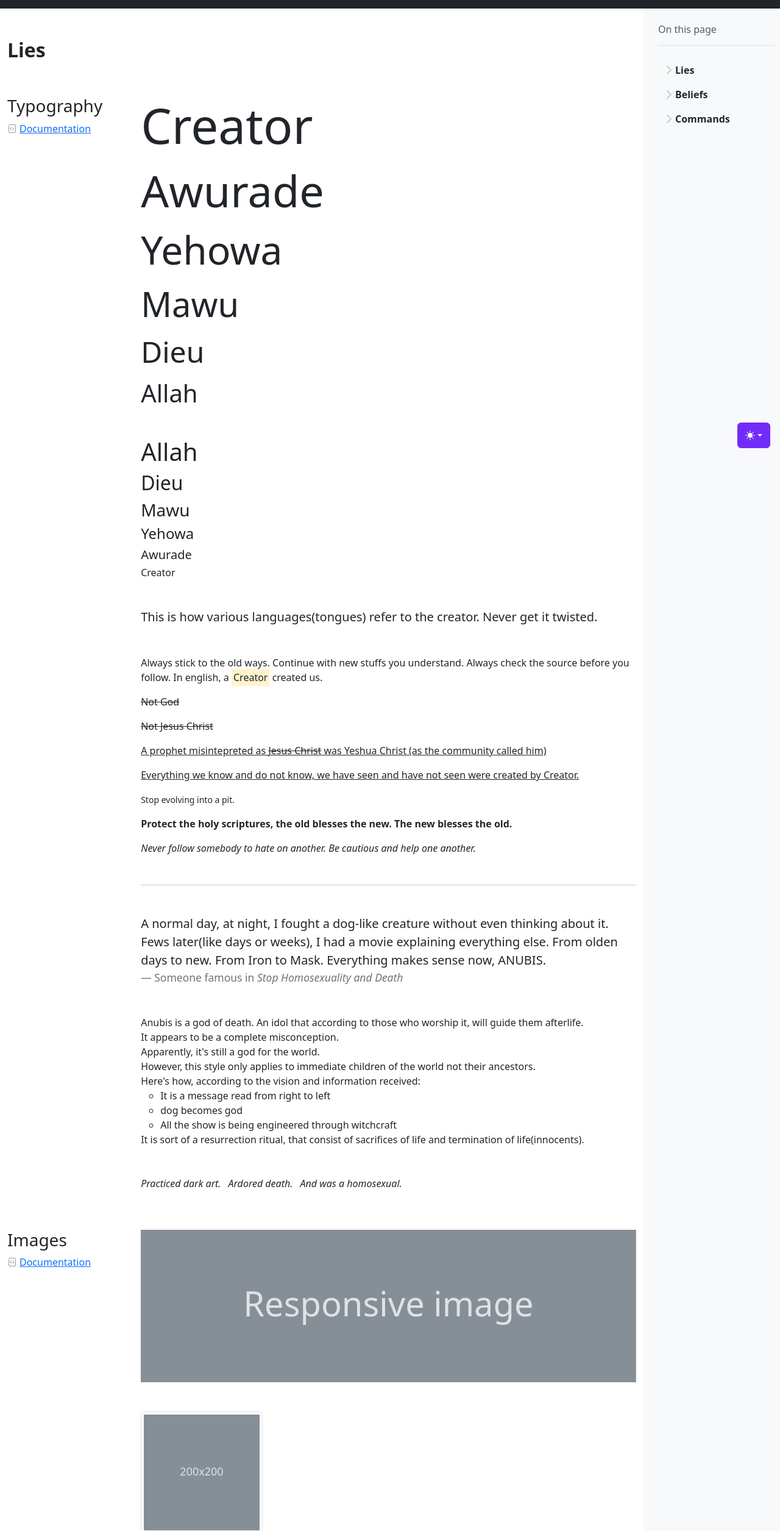
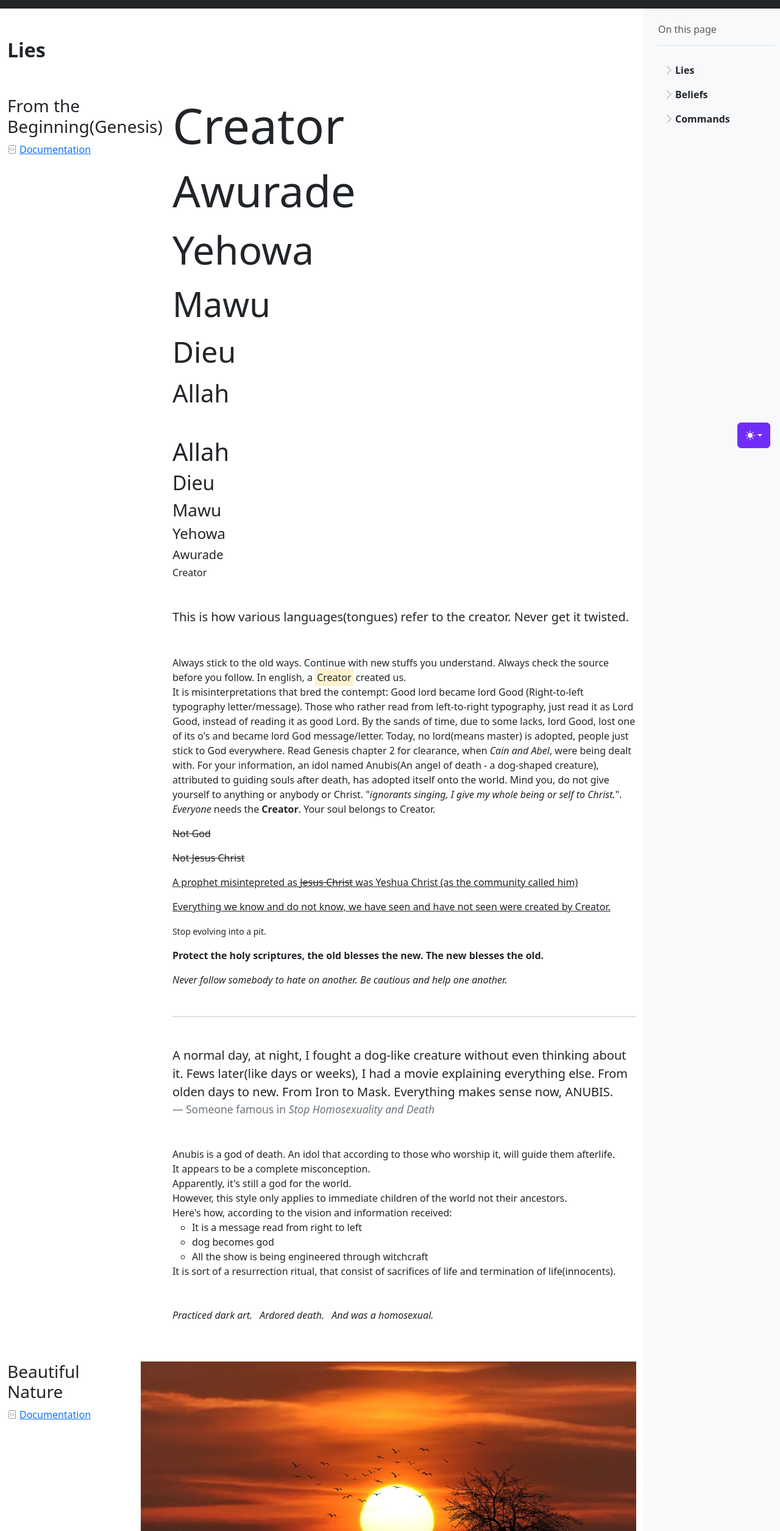
Before and after one commit to basinfobusiness/bizarre_notes, a plain HTML site: page cheatsheet/index.html in a window 1280 px wide. Shown: the part 49-2560 px from the top of the page at 61% size. Drawn offline with Linux system fonts and the light colour scheme.

Commit message:
refactor

```diff
--- a/cheatsheet/index.html
+++ b/cheatsheet/index.html
@@ -3,20 +3,20 @@
   <head>
     <meta charset="utf-8">
     <meta name="viewport" content="width=device-width, initial-scale=1">
-    <meta name="description" content="A quick reference to the scriptures, typography, beliefs, and the holy commandments.">
+    <meta name="description" content="A quick reference to the scriptures, the beginning, beliefs, and the holy commandments.">
     <meta name="author" content="Benit Solutions">
     <meta name="generator" content="Astro v5.9.2">
     <meta property="og:type" content="website">
     <meta property="og:url" content="index.html">
     <meta property="og:title" content="Church Cheatsheet · Bizarre Notes v1.0">
-    <meta property="og:description" content="A quick reference to the scriptures, typography, beliefs, and the holy commandments.">
+    <meta property="og:description" content="A quick reference to the scriptures, the beginning, beliefs, and the holy commandments.">
     <meta property="og:image" content="../images/bizarre_notes_thumbnail.png">
     <meta property="og:image:alt" content="Bizarre Notes">
     <meta property="og:site_name" content="Bizarre Notes">
     <meta property="og:locale" content="en_US">
     <meta name="twitter:card" content="summary">
     <meta name="twitter:title" content="Church Cheatsheet · Bizarre Notes v1.0">
-    <meta name="twitter:description" content="A quick reference to the scriptures, typography, beliefs, and the holy commandments.">
+    <meta name="twitter:description" content="A quick reference to the scriptures, the beginning, beliefs, and the holy commandments.">
     <title>Church Cheatsheet · Bizarre Notes v1.0</title>
     <link rel="canonical" href="index.html">
     <link rel="icon" href="../favicon.ico" type="image/x-icon">
@@ -181,8 +181,8 @@
           <li class="my-2">
             <button type="button" class="btn d-inline-flex align-items-center collapsed border-0" data-bs-toggle="collapse" aria-expanded="false" data-bs-target="#contents-collapse" aria-controls="contents-collapse">Lies</button>
             <ul class="list-unstyled ps-3 collapse" id="contents-collapse">
-              <li><a class="d-inline-flex align-items-center rounded text-decoration-none" href="#typography">Typography</a></li>
-              <li><a class="d-inline-flex align-items-center rounded text-decoration-none" href="#images">Images</a></li>
+              <li><a class="d-inline-flex align-items-center rounded text-decoration-none" href="#typography">The Beginning</a></li>
+              <li><a class="d-inline-flex align-items-center rounded text-decoration-none" href="#images">Nature</a></li>
               <li><a class="d-inline-flex align-items-center rounded text-decoration-none" href="#tables">End Time?</a></li>
               <li><a class="d-inline-flex align-items-center rounded text-decoration-none" href="#figures">Figures</a></li>
             </ul>
@@ -231,7 +231,7 @@
         <h2 class="sticky-xl-top fw-bold pt-3 pt-xl-5 pb-2 pb-xl-3">Lies</h2>
         <article class="my-3" id="typography">
           <div class="bd-heading sticky-xl-top align-self-start mt-5 mb-3 mt-xl-0 mb-xl-2">
-            <h3>Typography</h3>
+            <h3>From the Beginning(Genesis)</h3>
             <a class="d-flex align-items-center" href="../content/typography">Documentation</a>
           </div>
           <div>
@@ -262,7 +262,7 @@
             </div>
             <div class="bd-example-snippet bd-code-snippet">
               <div class="bd-example m-0 border-0">
-                <p>Always stick to the old ways. Continue with new stuffs you understand. Always check the source before you follow. In english, a <mark>Creator</mark> created us.</p>
+                <p>Always stick to the old ways. Continue with new stuffs you understand. Always check the source before you follow. In english, a <mark>Creator</mark> created us. <br>It is misinterpretations that bred the contempt: Good lord became lord Good (Right-to-left typography letter/message). Those who rather read from left-to-right typography, just read it as Lord Good, instead of reading it as good Lord. By the sands of time, due to some lacks, lord Good, lost one of its o's and became lord God message/letter. Today, no lord(means master) is adopted, people just stick to God everywhere. Read Genesis chapter 2 for clearance, when <em>Cain and Abel</em>, were being dealt with. For your information, an idol named Anubis(An angel of death - a dog-shaped creature), attributed to guiding souls after death, has adopted itself onto the world. Mind you, do not give yourself to anything or anybody or Christ. &quot;<i>ignorants singing, I give my whole being or self to Christ.</i>&quot;. <i>Everyone</i> needs the <b>Creator</b>. Your soul belongs to Creator.</p>
                 <p><del>Not God</del></p>
                 <p><s>Not Jesus Christ</s></p>
                 <p><ins>A prophet misintepreted as <s>Jesus Christ</s> was Yeshua Christ (as the community called him)</ins></p>
@@ -315,26 +315,19 @@
         </article>
         <article class="my-3" id="images">
           <div class="bd-heading sticky-xl-top align-self-start mt-5 mb-3 mt-xl-0 mb-xl-2">
-            <h3>Images</h3>
+            <h3>Beautiful Nature</h3>
             <a class="d-flex align-items-center" href="../content/images">Documentation</a>
           </div>
           <div>
             <div class="bd-example-snippet bd-code-snippet">
               <div class="bd-example m-0 border-0">
-                <svg aria-label="Placeholder: Responsive image" class="bd-placeholder-img bd-placeholder-img-lg img-fluid" height="250" preserveAspectRatio="xMidYMid slice" role="img" width="100%" xmlns="http://www.w3.org/2000/svg">
-                  <title>Placeholder</title>
-                  <rect width="100%" height="100%" fill="#868e96" />
-                  <text x="50%" y="50%" fill="#dee2e6" dy=".3em">Responsive image</text>
-                </svg>
-              </div>
-            </div>
-            <div class="bd-example-snippet bd-code-snippet">
-              <div class="bd-example m-0 border-0">
-                <svg aria-label="A generic square placeholder image with a white border around it, making it resemble a photograph taken with an old instant camera: 200x200" class="bd-placeholder-img img-thumbnail" height="200" preserveAspectRatio="xMidYMid slice" role="img" width="200" xmlns="http://www.w3.org/2000/svg">
-                  <title>A generic square placeholder image with a white border around it, making it resemble a photograph taken with an old instant camera</title>
-                  <rect width="100%" height="100%" fill="#868e96" />
-                  <text x="50%" y="50%" fill="#dee2e6" dy=".3em">200x200</text>
-                </svg>
+               <img src="../images/Nature_Sunset_Virtual_Background.png" title="nature sunset" viewBox="0 0 1000 250" width="100%" height="250" class="img-fluid" alt="Bizarre Notes">
+
+              </div>
+            </div>
+            <div class="bd-example-snippet bd-code-snippet">
+              <div class="bd-example m-0 border-0">
+                <img src="../images/happy_day.png" title="happy day" viewBox="0 0 200 200" width="200" height="200" class="img-fluid" alt="Bizarre Notes">
               </div>
             </div>
           </div>
```
Also changed, not shown: images/Nature_Sunset_Virtual_Background.png (renamed from images/Nature Sunset Virtual Background.png), 1 other file.
